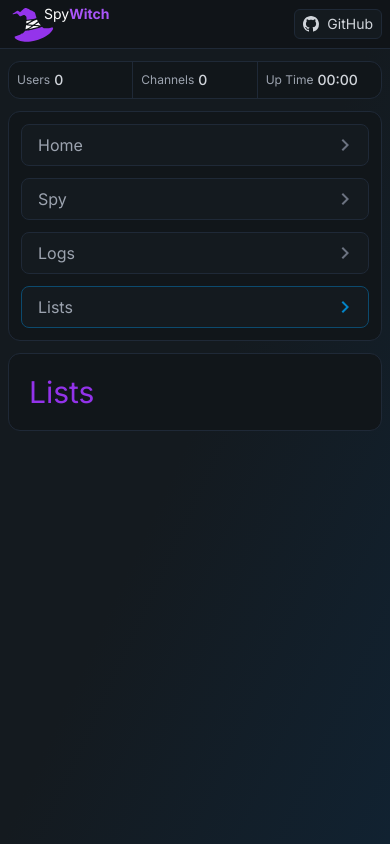
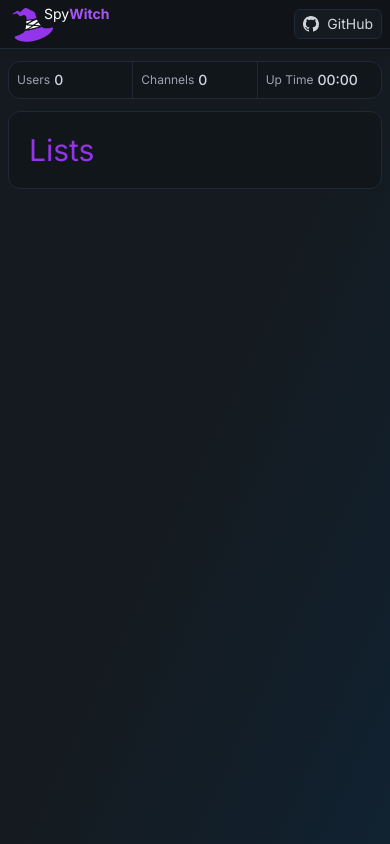
Before and after one commit to seabeya/spywitch, a Next.js app: page /lists in a window 390 px wide. Built offline with nearby package versions, Linux system fonts and the light colour scheme.

Commit message:
Update side Navbar to hide on small screens

```diff
--- a/src/components/Navbar.tsx
+++ b/src/components/Navbar.tsx
@@ -2,7 +2,7 @@ import NavBtn from '@/components/parts/NavBtn';
 
 export default function Navbar() {
   return (
-    <nav className="flex flex-col gap-3 rounded-xl border border-c_border1 bg-c_main p-3">
+    <nav className="hidden flex-col gap-3 rounded-xl border border-c_border1 bg-c_main p-3 lg:flex">
       <NavBtn href="/" label="Home" />
       <NavBtn href="/spy" label="Spy" />
       <NavBtn href="/logs" label="Logs" />
```
